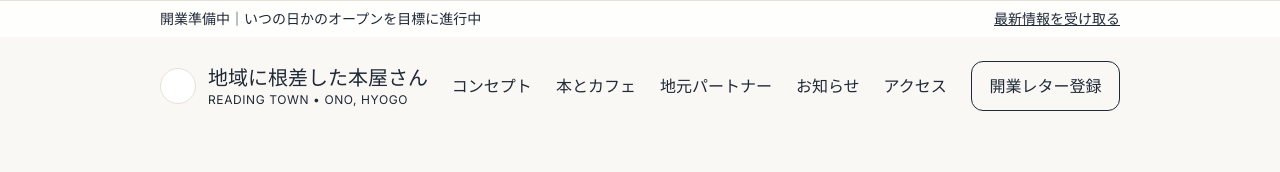
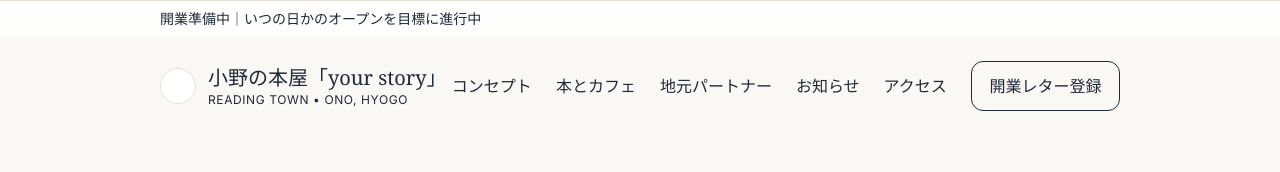
Before and after one commit to Yoshihiro-ai/ono-bookstore, a plain HTML site: page index.html in a window 1280 px wide. Shown: the top 172 px of the page. Drawn offline with nearby package versions, Linux system fonts and the light colour scheme.

Commit message:
Update index.html

```diff
--- a/index.html
+++ b/index.html
@@ -3,7 +3,7 @@
 <head>
   <meta charset="utf-8" />
   <meta name="viewport" content="width=device-width, initial-scale=1" />
-  <title>地域に根差した本屋さん | 読書のまち"小野"に 北播磨地域に根差した本屋をつくりたい</title>
+  <title>小野の本屋「your story」| 読書のまち"小野"に 北播磨地域に根差した本屋をつくりたい</title>
   <meta name="description" content="読書のまち 小野に、北播磨地域に根差した本屋。地元産の家具や雑貨に囲まれ、コーヒーを飲みながら、選び抜いた本を読む。人が集まる場を。いつかの開業に向けたサイト。" />
   <link rel="preconnect" href="https://fonts.googleapis.com">
   <link rel="preconnect" href="https://fonts.gstatic.com" crossorigin>
@@ -32,7 +32,6 @@
   <div class="w-full bg-white/80 backdrop-blur-sm rule">
     <div class="container-narrow px-5 py-2 text-sm flex items-center justify-between">
       <p>開業準備中｜いつの日かのオープンを目標に進行中</p>
-      <a href="#newsletter" class="underline">最新情報を受け取る</a>
     </div>
   </div>
 
@@ -41,7 +40,7 @@
     <div class="flex items-center gap-3">
       <div class="w-9 h-9 rounded-full border border-[var(--line)] bg-white"></div>
       <div>
-        <div class="serif text-xl">地域に根差した本屋さん</div>
+        <div class="serif text-xl">小野の本屋「your story」</div>
         <div class="text-xs tracking-wider">READING TOWN • ONO, HYOGO</div>
       </div>
     </div>
```
